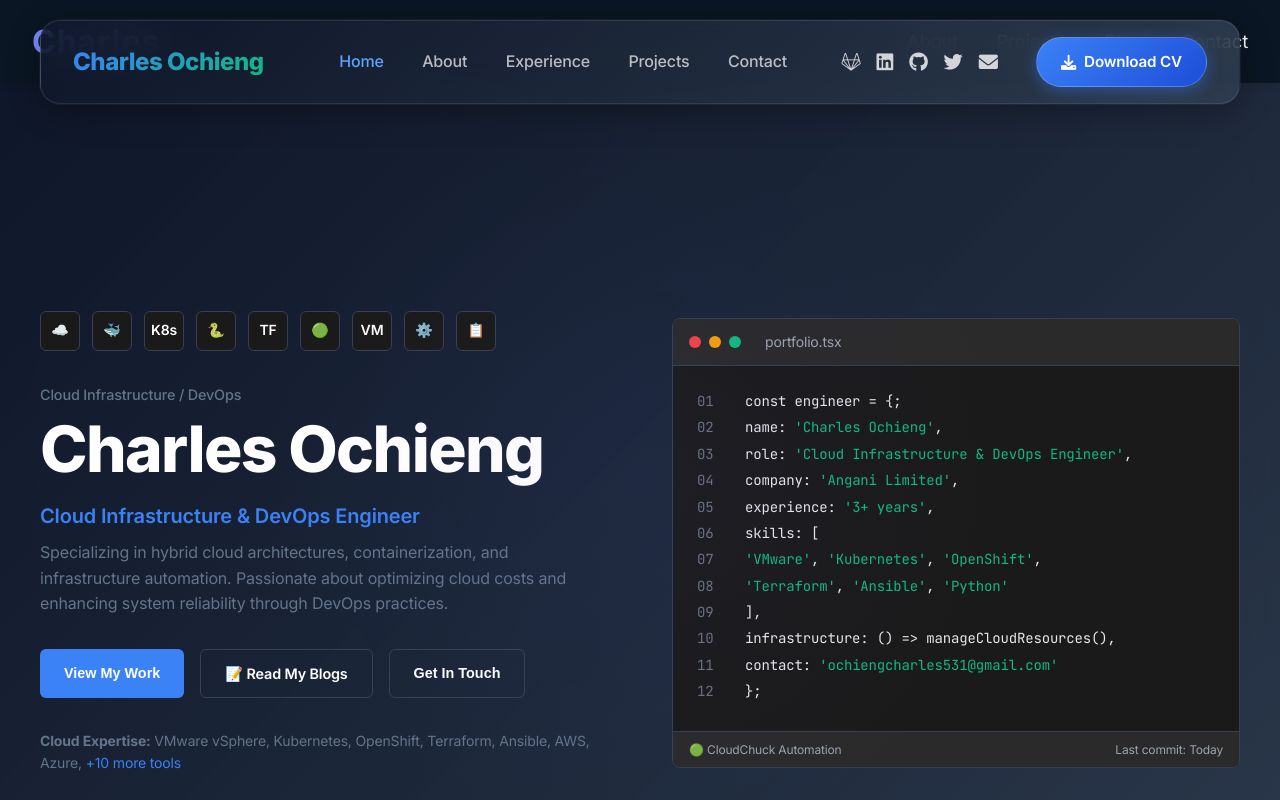
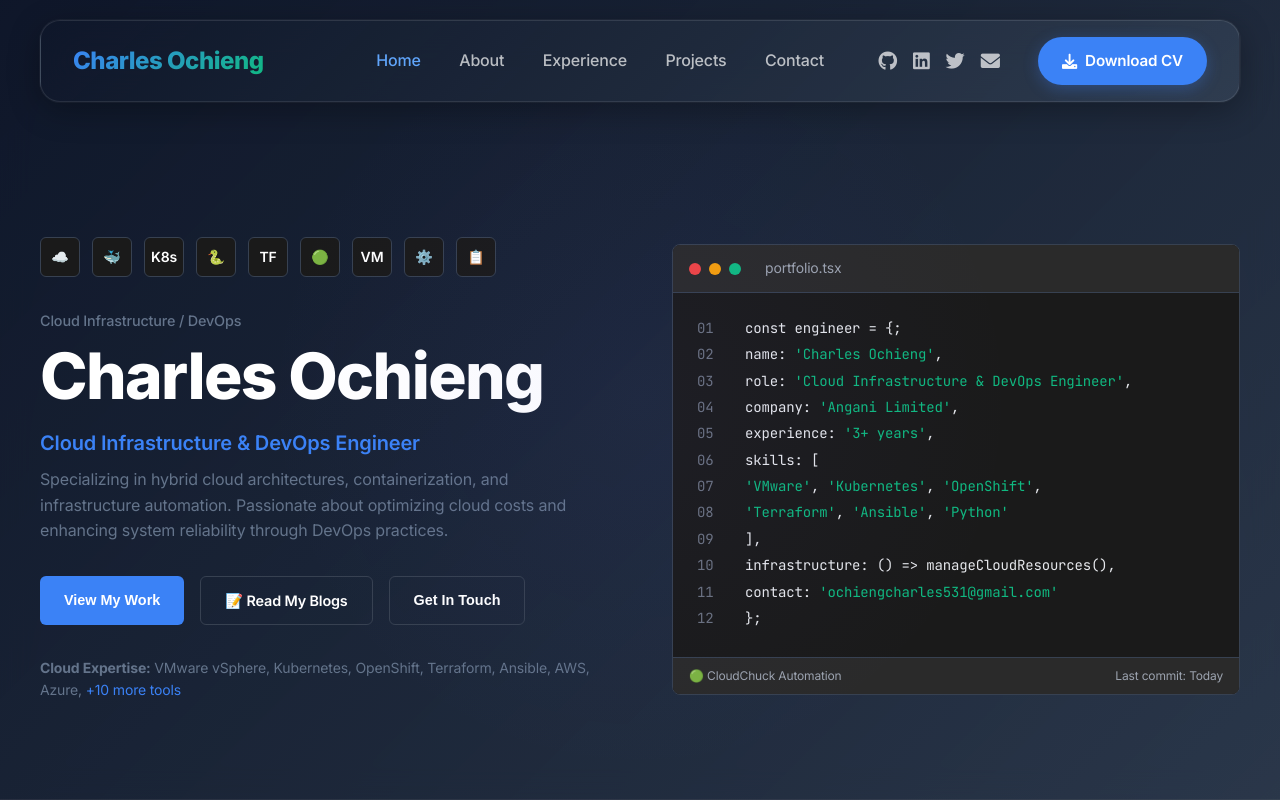
Before and after one commit to ChuckyCharles/my-website, a React (Create React App) app in the folder portfolio-react/: page / in a window 1280 px wide. Shown: the top 800 px of the page. Built offline with nearby package versions, Linux system fonts and the light colour scheme.

Commit message:
Updates in the home page

```diff
--- a/portfolio-react/src/App.js
+++ b/portfolio-react/src/App.js
@@ -1,6 +1,5 @@
 import React from 'react';
 import { BrowserRouter as Router, Routes, Route } from 'react-router-dom';
-import Header from './components/Header';
 import Footer from './components/Footer';
 import Home from './pages/Home';
 import About from './pages/About';
@@ -14,7 +13,6 @@
   return (
     <Router>
       <div className="App">
-        <Header />
         <Routes>
           <Route path="/" element={<Home />} />
           <Route path="/about" element={<About />} />
--- a/portfolio-react/src/pages/Home.js
+++ b/portfolio-react/src/pages/Home.js
@@ -392,70 +392,56 @@
               alignItems: 'center',
               marginLeft: '1rem'
             }}>
-               <a href="https://gitlab.com/CloudChuck"
+               <a href="https://github.com/ChuckyCharles"
                  target="_blank"
                  rel="noopener noreferrer"
                  style={{
-                   color: 'rgba(255, 255, 255, 0.8)',
+                   color: 'rgba(255, 255, 255, 0.7)',
                    fontSize: '1.2rem',
                    transition: 'color 0.3s ease'
                  }}
-                 onMouseEnter={(e) => e.target.style.color = '#00f5ff'}
-                 onMouseLeave={(e) => e.target.style.color = 'rgba(255, 255, 255, 0.8)'}
-                 title="GitLab"
+                 onMouseEnter={(e) => e.target.style.color = '#60a5fa'}
+                 onMouseLeave={(e) => e.target.style.color = 'rgba(255, 255, 255, 0.7)'}
+                 title="GitHub"
               >
-                <i className="fab fa-gitlab"></i>
+                <i className="fab fa-github"></i>
               </a>
               <a href="https://www.linkedin.com/in/charles-ochieng-177ba3253"
                  target="_blank"
                  rel="noopener noreferrer"
                  style={{
-                   color: 'rgba(255, 255, 255, 0.8)',
+                   color: 'rgba(255, 255, 255, 0.7)',
                    fontSize: '1.2rem',
                    transition: 'color 0.3s ease'
                  }}
-                 onMouseEnter={(e) => e.target.style.color = '#00f5ff'}
-                 onMouseLeave={(e) => e.target.style.color = 'rgba(255, 255, 255, 0.8)'}
+                 onMouseEnter={(e) => e.target.style.color = '#60a5fa'}
+                 onMouseLeave={(e) => e.target.style.color = 'rgba(255, 255, 255, 0.7)'}
                  title="LinkedIn"
               >
                 <i className="fab fa-linkedin"></i>
-              </a>
-                 <a href="https://github.com/ChuckyCharles"
-                 target="_blank"
-                 rel="noopener noreferrer"
-                 style={{
-                   color: 'rgba(255, 255, 255, 0.8)',
-                   fontSize: '1.2rem',
-                   transition: 'color 0.3s ease'
-                 }}
-                 onMouseEnter={(e) => e.target.style.color = '#00f5ff'}
-                 onMouseLeave={(e) => e.target.style.color = 'rgba(255, 255, 255, 0.8)'}
-                 title="GitHub"
-              >
-                <i className="fab fa-github"></i>
               </a>
               <a href="https://x.com/CharlesO21441"
                  target="_blank"
                  rel="noopener noreferrer"
                  style={{
-                   color: 'rgba(255, 255, 255, 0.8)',
+                   color: 'rgba(255, 255, 255, 0.7)',
                    fontSize: '1.2rem',
                    transition: 'color 0.3s ease'
                  }}
-                 onMouseEnter={(e) => e.target.style.color = '#00f5ff'}
-                 onMouseLeave={(e) => e.target.style.color = 'rgba(255, 255, 255, 0.8)'}
+                 onMouseEnter={(e) => e.target.style.color = '#60a5fa'}
+                 onMouseLeave={(e) => e.target.style.color = 'rgba(255, 255, 255, 0.7)'}
                  title="Twitter"
               >
                 <i className="fab fa-twitter"></i>
               </a>
               <a href="mailto:ochiengcharles531@gmail.com"
                  style={{
-                   color: 'rgba(255, 255, 255, 0.8)',
+                   color: 'rgba(255, 255, 255, 0.7)',
                    fontSize: '1.2rem',
                    transition: 'color 0.3s ease'
                  }}
-                 onMouseEnter={(e) => e.target.style.color = '#00f5ff'}
-                 onMouseLeave={(e) => e.target.style.color = 'rgba(255, 255, 255, 0.8)'}
+                 onMouseEnter={(e) => e.target.style.color = '#60a5fa'}
+                 onMouseLeave={(e) => e.target.style.color = 'rgba(255, 255, 255, 0.7)'}
                  title="Email"
               >
                 <i className="fas fa-envelope"></i>
@@ -466,7 +452,7 @@
                target="_blank"
                rel="noopener noreferrer"
                style={{
-                 background: 'linear-gradient(135deg, #3b82f6 0%, #1d4ed8 100%)',
+                 background: '#3b82f6',
                  color: '#ffffff',
                  padding: 'clamp(0.5rem, 2vw, 0.75rem) clamp(1rem, 3vw, 1.5rem)',
                  borderRadius: '25px',
@@ -474,8 +460,8 @@
                  fontSize: 'clamp(0.8rem, 2vw, 0.95rem)',
                  fontWeight: 600,
                  transition: 'all 0.3s ease',
-                 boxShadow: '0 4px 15px rgba(59, 130, 246, 0.4)',
-                 border: '1px solid rgba(255, 255, 255, 0.2)',
+                 boxShadow: '0 4px 15px rgba(59, 130, 246, 0.3)',
+                 border: 'none',
                  display: 'flex',
                  alignItems: 'center',
                  gap: '0.5rem',
@@ -483,11 +469,13 @@
                }}
                onMouseEnter={(e) => {
                  e.target.style.transform = 'translateY(-2px)';
-                 e.target.style.boxShadow = '0 8px 25px rgba(59, 130, 246, 0.6)';
+                 e.target.style.boxShadow = '0 8px 25px rgba(59, 130, 246, 0.5)';
+                 e.target.style.background = '#2563eb';
                }}
                onMouseLeave={(e) => {
                  e.target.style.transform = 'translateY(0)';
-                 e.target.style.boxShadow = '0 4px 15px rgba(59, 130, 246, 0.4)';
+                 e.target.style.boxShadow = '0 4px 15px rgba(59, 130, 246, 0.3)';
+                 e.target.style.background = '#3b82f6';
                }}
             >
               <i className="fas fa-download"></i>
@@ -503,8 +491,9 @@
           left: 0,
           right: 0,
           bottom: 0,
-          background: 'rgba(10, 22, 35, 0.98)',
+          background: 'linear-gradient(135deg, rgba(15, 23, 42, 0.98) 0%, rgba(30, 41, 59, 0.95) 100%)',
           backdropFilter: 'blur(20px)',
+          WebkitBackdropFilter: 'blur(20px)',
           display: window.innerWidth <= 768 && mobileMenuOpen ? 'flex' : 'none',
           flexDirection: 'column',
           justifyContent: 'center',
@@ -668,7 +657,7 @@
         display: 'flex',
         alignItems: 'center',
         padding: '0 clamp(1rem, 3vw, 2rem)',
-        paddingTop: 'clamp(80px, 12vw, 120px)',
+        paddingTop: 'clamp(100px, 15vw, 140px)',
         background: 'linear-gradient(135deg, rgba(15, 23, 42, 0.85) 0%, rgba(30, 41, 59, 0.75) 50%, rgba(51, 65, 85, 0.65) 100%)',
         backdropFilter: 'blur(15px)',
         borderBottom: '1px solid rgba(255, 255, 255, 0.1)'
```
